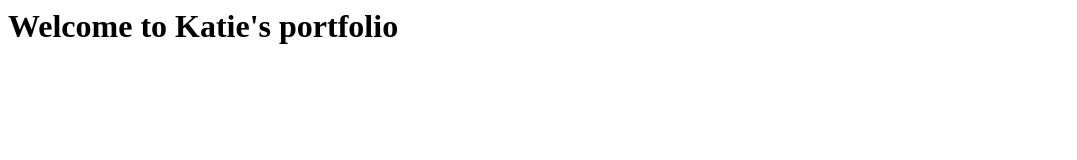
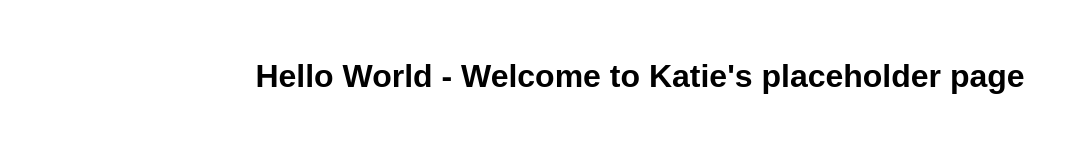
Before and after one commit to kgrothe/kgrothe.github.io, a plain HTML site: page index.html in a window 1280 px wide. Shown: the whole page, without its empty margins (0-1077 px from the left). Drawn offline with Linux system fonts and the light colour scheme.

Commit message:
Revised index file, added css file.

```diff
--- /dev/null
+++ b/css/main.css
@@ -0,0 +1,5 @@
+h1 {
+    padding-top: 50px;
+    text-align: center;
+    font-family: sans-serif;
+}
--- a/index.html
+++ b/index.html
@@ -1,11 +1,12 @@
 <html>
   <head>
     <title>Katie's Github Portfolio</title>
+     <link rel="stylesheet" href="css/main.css">
   </head>
 
   <body>
 
-  <h1>Welcome to Katie's portfolio</h1>
+  <h1>Hello World - Welcome to Katie's placeholder page</h1>
 
   </body>
 
```
